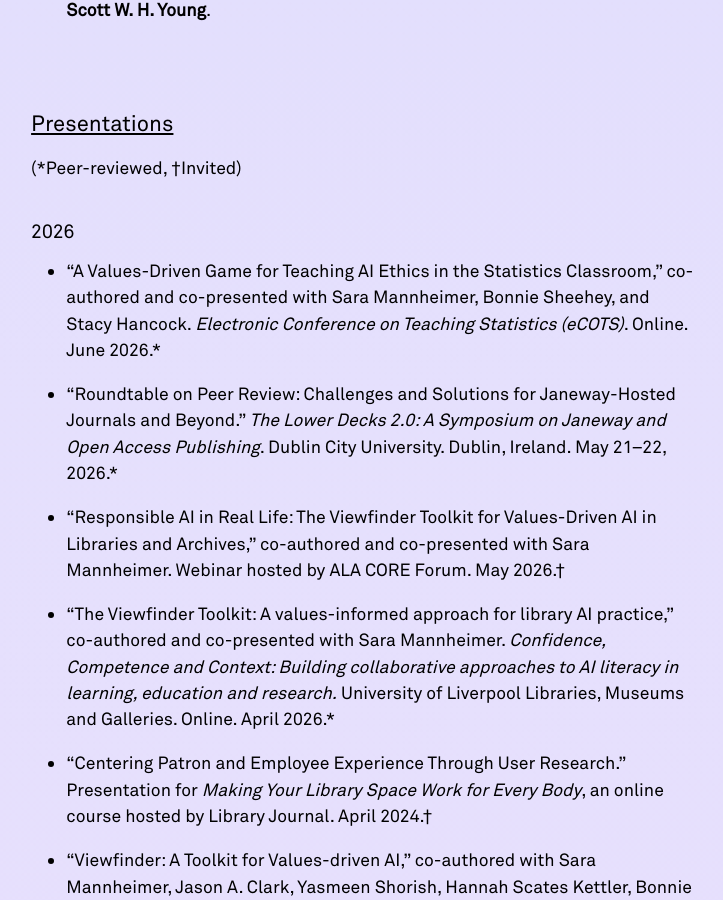
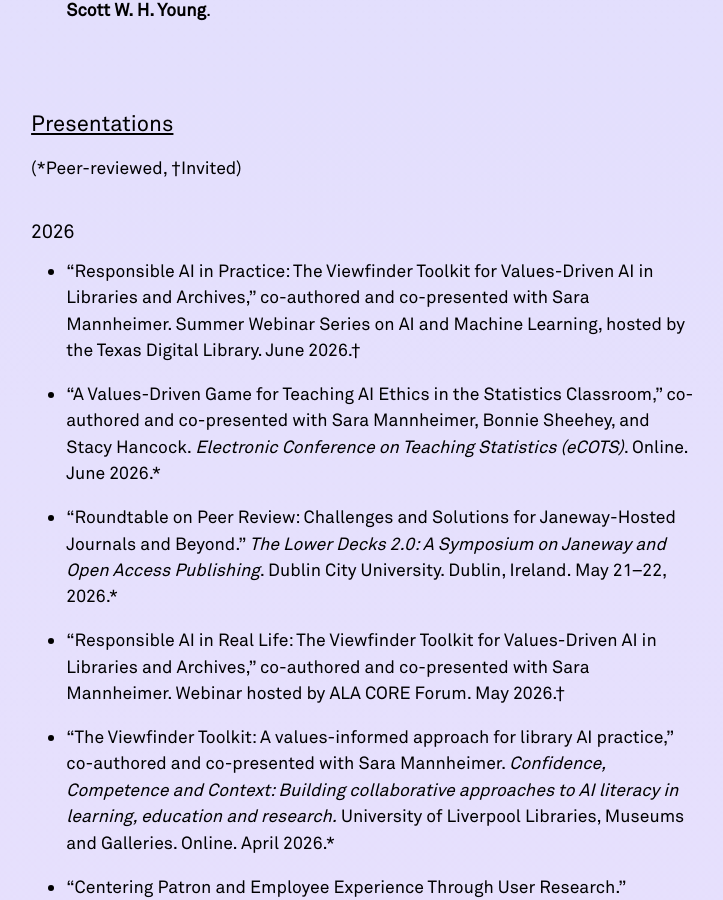
Before and after one commit to swyoung/swyoung.github.io, a Jekyll site: the page built from _pages/cv.md, in a window 1280 px wide and 900 px high, scrolled down 9283 px. Shown: the whole window, without its empty margins (217-940 px from the left). Built offline with Jekyll 4.4.1, drawn with Linux system fonts in a browser that asks for light colours; nearby versions of some CDN libraries; a style sheet for code colours, icons or effects is not loaded; some of the changed text lies outside the part shown.

Commit message:
Update cv.md
update presentations

```diff
--- a/_pages/cv.md
+++ b/_pages/cv.md
@@ -205,6 +205,7 @@ Montana State University
 #### 2026
 
 <ul>
+	<li>“Responsible AI in Practice: The Viewfinder Toolkit for Values-Driven AI in Libraries and Archives,” co-authored and co-presented with Sara Mannheimer. Summer Webinar Series on AI and Machine Learning, hosted by the Texas Digital Library. June 2026.†</li>
 	<li>“A Values-Driven Game for Teaching AI Ethics in the Statistics Classroom,” co-authored and co-presented with Sara Mannheimer, Bonnie Sheehey, and Stacy Hancock. <em>Electronic Conference on Teaching Statistics (eCOTS)</em>. Online. June 2026.*</li>
 	<li>“Roundtable on Peer Review: Challenges and Solutions for Janeway-Hosted Journals and Beyond.” <em>The Lower Decks 2.0: A Symposium on Janeway and Open Access Publishing</em>. Dublin City University. Dublin, Ireland. May 21–22, 2026.*</li>
 	<li>“Responsible AI in Real Life: The Viewfinder Toolkit for Values-Driven AI in Libraries and Archives,” co-authored and co-presented with Sara Mannheimer. Webinar hosted by ALA CORE Forum. May 2026.†</li>
@@ -554,7 +555,7 @@ Montana State University
 
 <br>
 
-Last updated: May 21, 2026
+Last updated: June 23, 2026
 
 ---
 
```
